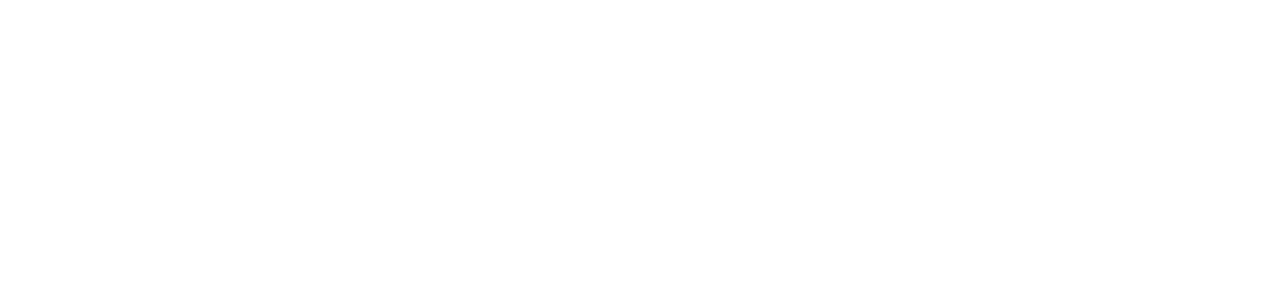
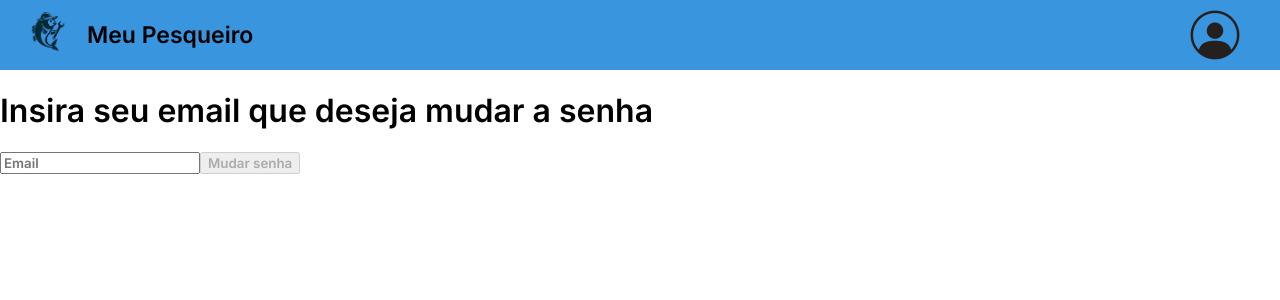
Before and after one commit to LuishEtec/SiteMeuPesqueiro, an Angular app: page /esqueceusenha in a window 1280 px wide. Before the commit this address led to /. Shown: the top 300 px of the page. Built offline with nearby package versions, Linux system fonts and the light colour scheme.

Commit message:
Login arrumado e esqueceu senha criado

```diff
--- a/src/app/app.component.html
+++ b/src/app/app.component.html
@@ -1,2 +1 @@
-
 <router-outlet></router-outlet>
--- a/src/app/app.routes.ts
+++ b/src/app/app.routes.ts
@@ -5,6 +5,7 @@
 import { LoginComponent } from './login/login.component';
 import { EscolhasistemaComponent } from './escolhasistema/escolhasistema.component';
 import { RegistrarComponent } from './registrar/registrar.component';
+import { EsqueceusenhaComponent } from './esqueceusenha/esqueceusenha.component';
 
 export const routes: Routes = [
   {path: 'inicio', component: InicioComponent},
@@ -13,5 +14,6 @@
   {path: 'pagamento', component: PagamentoComponent},
   {path: 'escolhasistema', component: EscolhasistemaComponent},
   {path: 'registrar', component: RegistrarComponent},
+  {path: 'esqueceusenha', component: EsqueceusenhaComponent},
   {path: '', redirectTo: '/inicio', pathMatch: 'full'}
 ];
--- /dev/null
+++ b/src/app/esqueceusenha/esqueceusenha.component.html
@@ -0,0 +1,19 @@
+<app-header></app-header>
+<div class="esqueceusenha">
+  <h1>Insira seu email que deseja mudar a senha</h1>
+
+  <form [formGroup]="esqueceusenhaForm">
+    <input
+      type="email"
+      placeholder="Email"
+      formControlName="email"
+    />
+    <p class="requisitos"
+       [hidden]="!(esqueceusenhaForm.get('email')?.invalid && esqueceusenhaForm.get('email')?.touched)">
+      *Digite um email válido
+    </p>
+
+    <button type="submit" class="login-botao" [disabled]="esqueceusenhaForm.invalid">
+      Mudar senha
+    </button>
+  </form>
--- /dev/null
+++ b/src/app/esqueceusenha/esqueceusenha.component.ts
@@ -0,0 +1,21 @@
+import { Component } from '@angular/core';
+import { ReactiveFormsModule, FormBuilder, FormGroup, Validators } from '@angular/forms';
+import { Router } from '@angular/router';
+import { HeaderComponent } from '../header/header.component';
+
+@Component({
+  selector: 'app-esqueceusenha',
+  imports: [HeaderComponent, ReactiveFormsModule],
+  templateUrl: './esqueceusenha.component.html',
+  styleUrl: './esqueceusenha.component.css'
+})
+export class EsqueceusenhaComponent {
+   esqueceusenhaForm: FormGroup;
+
+  constructor(private fb: FormBuilder, private router: Router) {
+    this.esqueceusenhaForm = this.fb.group({
+      email: ['', [Validators.required, Validators.email]],
+    });
+  }
+
+}
--- a/src/app/login/login.component.css
+++ b/src/app/login/login.component.css
@@ -62,3 +62,9 @@
   text-decoration: underline;
   cursor: pointer;
 }
+
+.requisitos {
+  font-size: 14px;
+  color: gray;
+  margin-bottom: 10px;
+}
--- a/src/app/login/login.component.html
+++ b/src/app/login/login.component.html
@@ -9,6 +9,10 @@
       placeholder="Email"
       formControlName="email"
     />
+    <p class="requisitos"
+       [hidden]="!(loginForm.get('email')?.invalid && loginForm.get('email')?.touched)">
+      *Digite um email válido
+    </p>
 
     <input
       type="password"
@@ -16,7 +20,7 @@
       formControlName="senha"
     />
 
-    <a class="esqueceu-senha" routerLink="/recuperar-senha">
+    <a class="esqueceu-senha" (click)="navigateToEsqueceuSenha()">
       Esqueceu sua senha?
     </a>
 
--- a/src/app/login/login.component.ts
+++ b/src/app/login/login.component.ts
@@ -28,4 +28,7 @@
    navigateToRegistrar(): void {
     this.router.navigate(['/registrar']);
   }
+  navigateToEsqueceuSenha(): void {
+    this.router.navigate(['/esqueceusenha'])
+  }
 }
--- a/src/app/registrar/registrar.component.html
+++ b/src/app/registrar/registrar.component.html
@@ -11,8 +11,8 @@
       formControlName="nome"
     />
     <p class="requisitos"
-       [style.display]="registrarForm.get('nome')?.invalid && registrarForm.get('nome')?.touched ? 'block' : 'none'">
-      *Digite seu nome
+       [hidden]="!(registrarForm.get('nome')?.invalid && registrarForm.get('nome')?.touched)">
+      *Digite um nome válido
     </p>
 
     <input
@@ -21,7 +21,7 @@
       formControlName="email"
     />
     <p class="requisitos"
-       [style.display]="registrarForm.get('email')?.invalid && registrarForm.get('email')?.touched ? 'block' : 'none'">
+       [hidden]="!(registrarForm.get('email')?.invalid && registrarForm.get('email')?.touched)">
       *Digite um email válido
     </p>
 
@@ -32,7 +32,7 @@
       (focus)="mostrarRequisito = true"
       (blur)="mostrarRequisito = false"
     />
-    <p class="requisitos" [style.display]="mostrarRequisito ? 'block' : 'none'">
+    <p class="requisitos" [hidden]="!mostrarRequisito">
       *Sua senha deve ter ao menos 6 caracteres
     </p>
 
@@ -42,7 +42,7 @@
       formControlName="confirmarSenha"
     />
     <p class="requisitos"
-       [style.display]="registrarForm.hasError('senhasDiferentes') && registrarForm.get('confirmarSenha')?.touched ? 'block' : 'none'">
+       [hidden]="!(registrarForm.hasError('senhasDiferentes') && registrarForm.get('confirmarSenha')?.touched)">
       As senhas não coincidem!
     </p>
 
--- a/src/app/registrar/registrar.component.ts
+++ b/src/app/registrar/registrar.component.ts
@@ -16,7 +16,7 @@
   constructor(private fb: FormBuilder, private router: Router) {
     this.registrarForm = this.fb.group(
       {
-        nome: ['', [Validators.required]],
+        nome: ['', [Validators.required, Validators.pattern('[a-zA-Z]*')]],
         email: ['', [Validators.required, Validators.email]],
         senha: ['', [Validators.required, Validators.minLength(6)]],
         confirmarSenha: ['', [Validators.required]],
```
Also changed, not shown: src/app/esqueceusenha/esqueceusenha.component.css (added), 1 other file (tests, documents, lock files or other folders).
